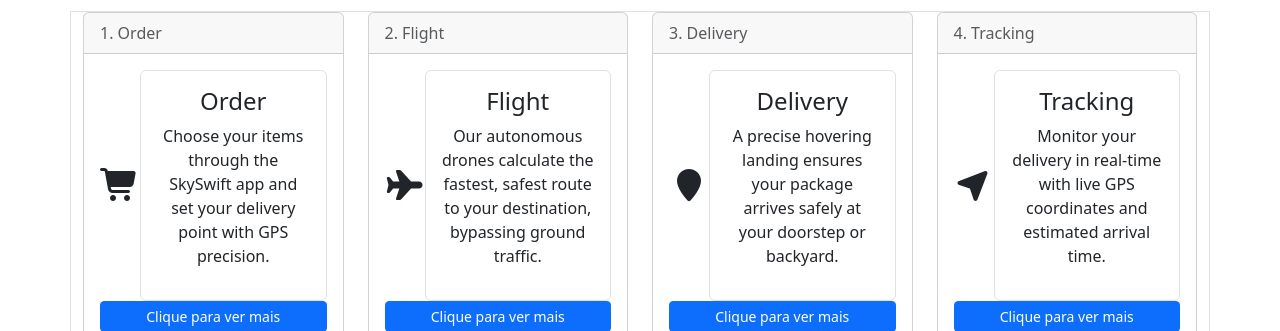
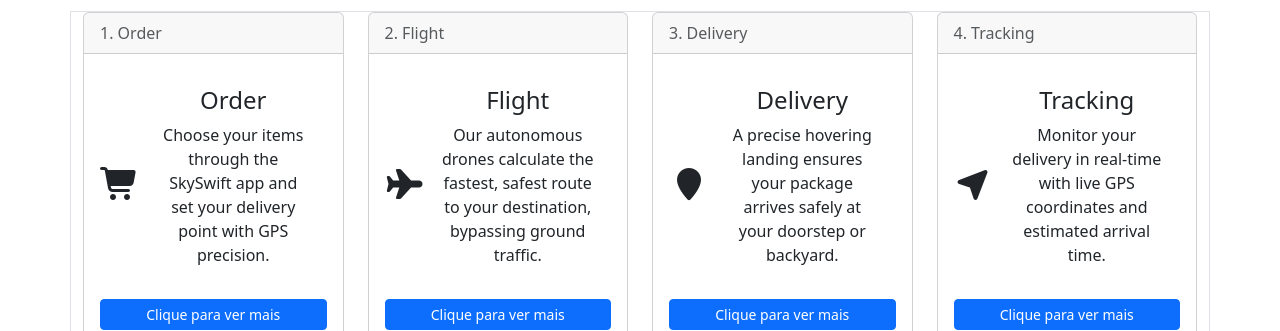
Before and after one commit to FFCfelps1/Projeto_Semestral_Entrega_via_drones, a React (Vite) app in the folder front/: page / in a window 1280 px wide. Shown: the part 469-800 px from the top of the page. Built offline with nearby package versions, Linux system fonts and the light colour scheme.

Commit message:
style: Remove inner box border from Pedido component

```diff
--- a/front/src/Pedido.jsx
+++ b/front/src/Pedido.jsx
@@ -7,7 +7,7 @@ const Pedido = (props) => {
 					<i className={`fa fa-${props.icone} fa-2x`}></i>
 				</div>
 				{/* div>(h4.text-center+p.text-center) */}
-				<div className="border flex-grow-1 rounded p-3">
+				<div className="flex-grow-1 rounded p-3">
 					<h4 className="text-center">{props.titulo}</h4>
 					<p className="text-center">{props.descricao}</p>
 				</div>
```
